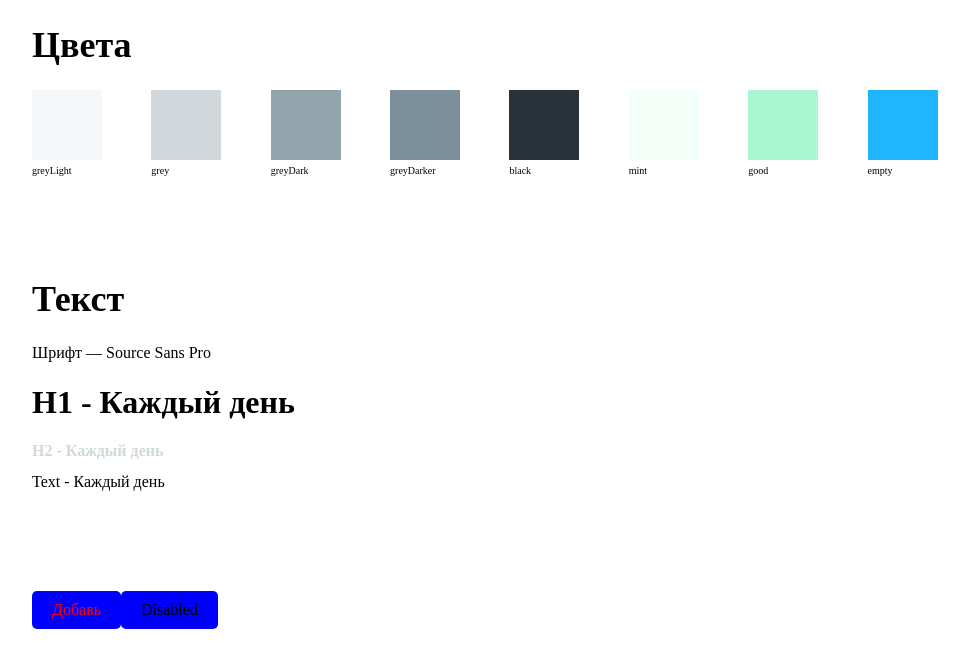
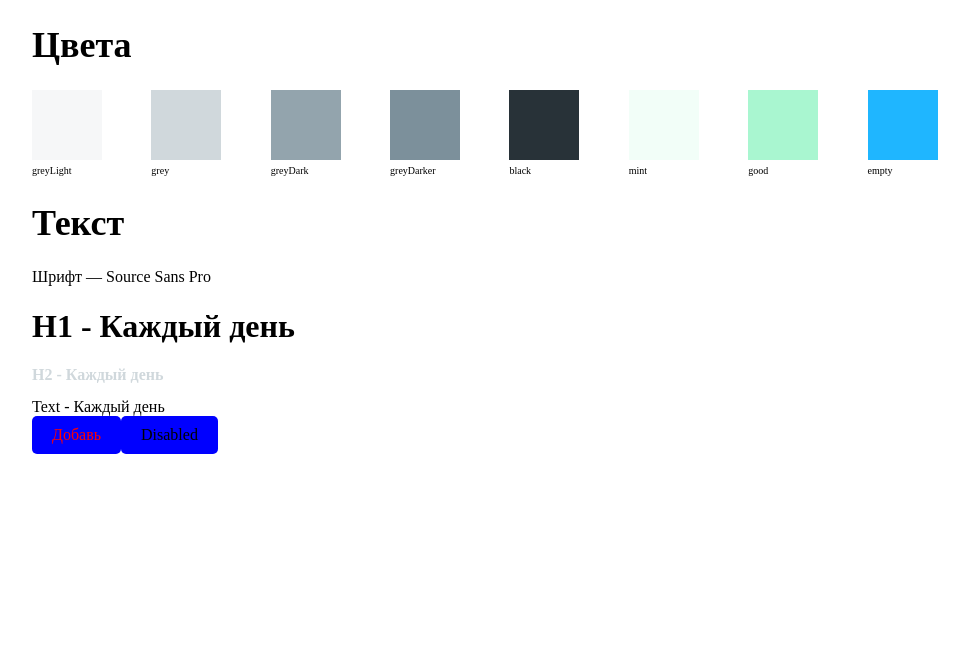
Before and after one commit to ermo4enkov/2dooshka, a React app: page / in a window 1280 px wide. Shown: the top 668 px of the page, without its empty margins (108-1077 px from the left). Built offline with nearby package versions, Linux system fonts and the light colour scheme; the HTML template or start-up script is replaced by a standard one.

Commit message:
Stop for my daughter

```diff
--- a/src/assets/scss/lego/lego.scss
+++ b/src/assets/scss/storybook/storybook.scss
@@ -1,4 +1,4 @@
-.lego{
+.storybook{
   padding-left: 132px;
 
   &__element{
--- a/src/assets/scss/styles.scss
+++ b/src/assets/scss/styles.scss
@@ -1,7 +1,7 @@
 @import "./variables/variables";
 @import "./text/text";
-@import "./lego/lego";
-@import "./lego/colors";
+@import "storybook/storybook";
+@import "storybook/colors";
 
 body {
  font-family: 'Source Sans Pro';
--- a/src/components/buttonsCollection/buttonsCollection.tsx
+++ /dev/null
@@ -1,2 +0,0 @@
-import * as React from "react";
-import styled from 'styled-components';
--- a/src/views/storybook.tsx
+++ b/src/views/storybook.tsx
@@ -1,14 +1,14 @@
 import * as React from "react";
 import { Button } from "../components/button/button";
-import { ColorsPallet } from "../components/colors/colorspallete";
-// import { textExample } from "../components/text/text";
+import { ColorsPallet } from "../blocks/colorspallet/colorspallete";
+
 
 export class StoryBook extends React.Component {
 
     render(){
 
         return(
-            <div className="lego">
+            <div className="storybook">
                 <ColorsPallet/>
                 <div className="lego__element">
                     <h1 className="header">Текст</h1>
```
Also changed, not shown: src/assets/scss/storybook/colors.scss (renamed from src/assets/scss/lego/colors.scss), src/blocks/colorspallet/colorspallete.tsx (renamed from src/components/colors/colorspallete.tsx), src/blocks/colorspallet/index.tsx (renamed from src/components/colors/index.tsx), src/components/buttonsCollection/index.tsx (deleted).
